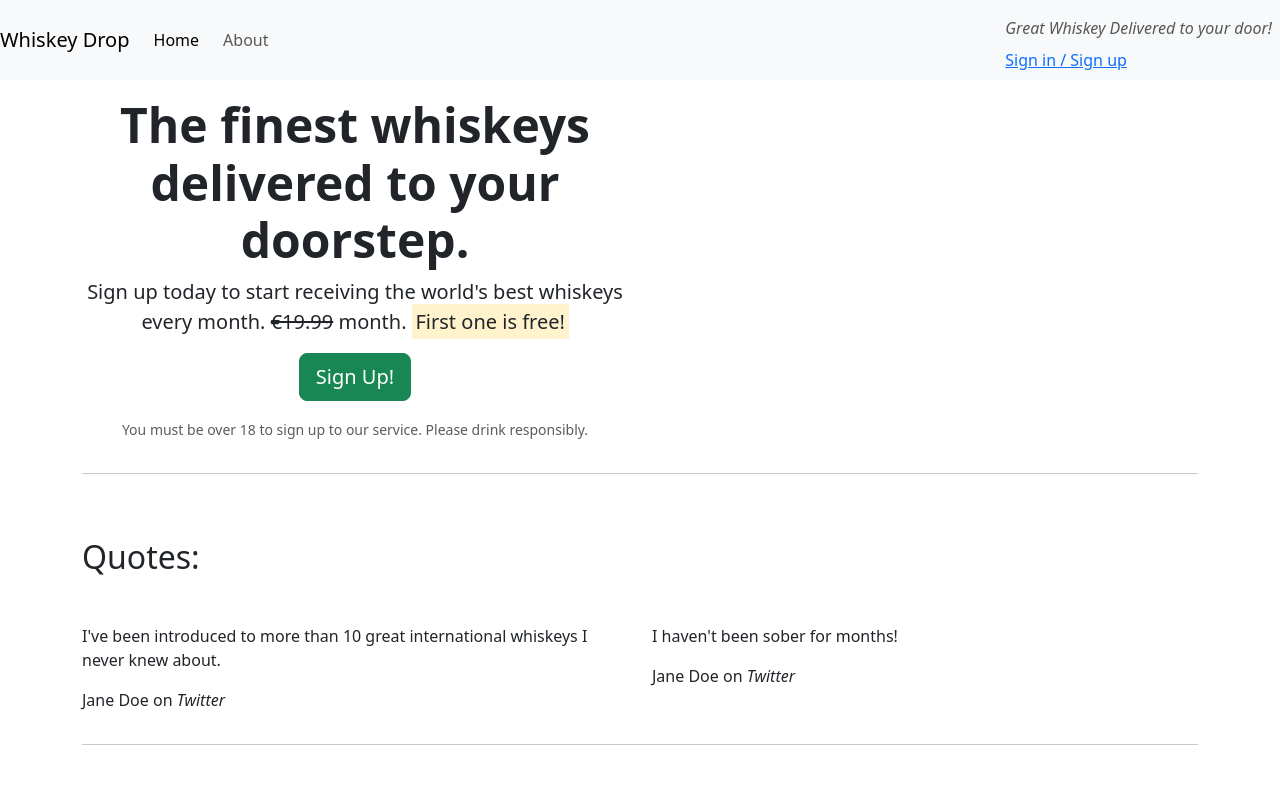
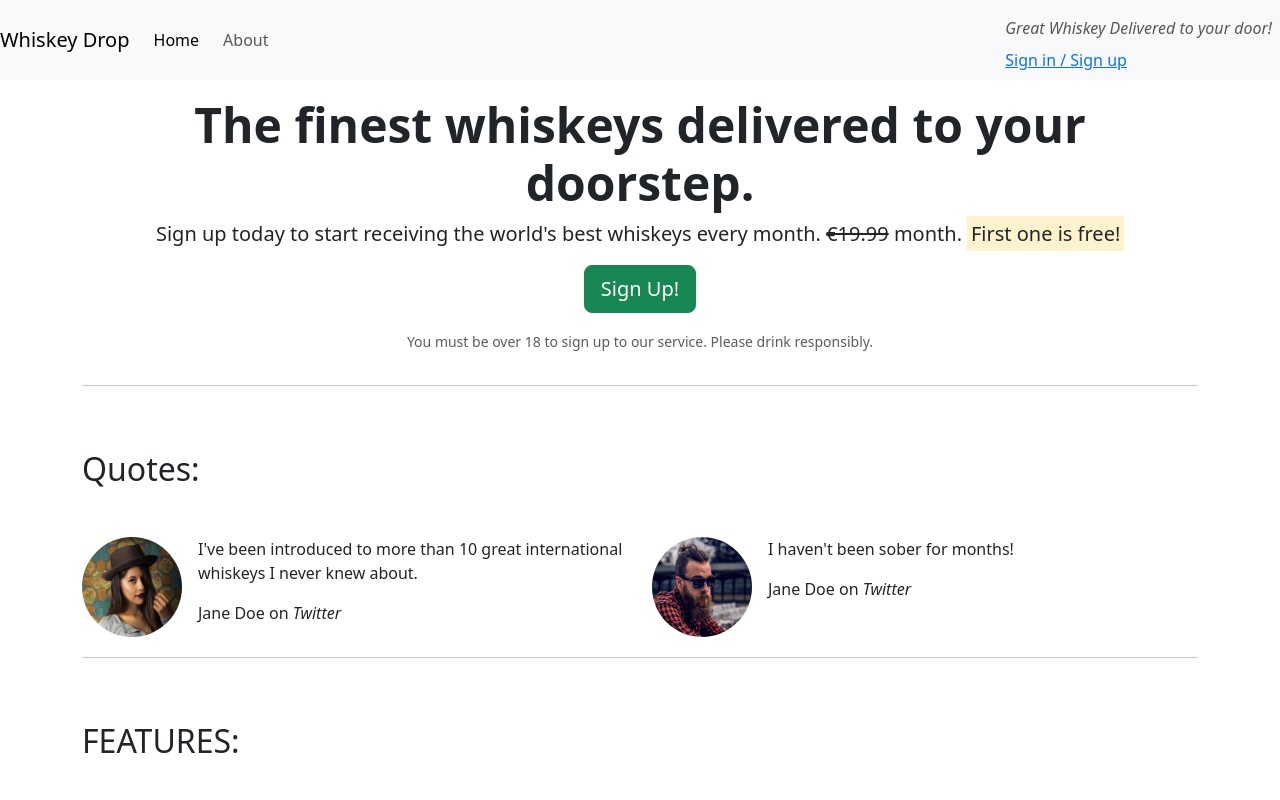
Before and after one commit to stephendawsondev/WhiskeyDrop, a plain HTML site: page index.html in a window 1280 px wide. Shown: the top 800 px of the page. Drawn offline with nearby package versions, Linux system fonts and the light colour scheme.

Commit message:
add images to quotes

```diff
--- a/index.html
+++ b/index.html
@@ -35,8 +35,8 @@
     <article class="container mt-3">
       <!-- Callout -->
       <div class="row">
-        <div class="col-12 col-md-6">
         <section class="callout text-center">
+          <div class="col-12">
             <h1 class="display-5 fw-bold">
               The finest whiskeys delivered to your doorstep.
             </h1>
@@ -53,8 +53,8 @@
                 responsibly.</small
               >
             </p>
+          </div>
         </section>
-        </div>
       </div>
       <!-- /.callout -->
       <hr />
@@ -68,20 +68,50 @@
         </div>
         <div class="row">
           <div class="col-12 col-md-6">
+            <div class="media d-flex">
+              <div class="d-none d-sm-block">
+                <img
+                  src="images/girl-image.png"
+                  alt=""
+                  class="rounded-circle me-3"
+                  height="100"
+                  width="100"
+                />
+              </div>
+              <div class="media-body">
                 <blockquote class="quote">
                   <p>
                     I've been introduced to more than 10 great international
                     whiskeys I never knew about.
                   </p>
-              <footer>Jane Doe on <cite title="Twitter">Twitter</cite></footer>
+                  <footer>
+                    Jane Doe on <cite title="Twitter">Twitter</cite>
+                  </footer>
                 </blockquote>
+              </div>
+            </div>
           </div>
 
           <div class="col-12 col-md-6">
+            <div class="media d-flex">
+              <div class="d-none d-sm-block">
+                <img
+                  src="images/guy-image.png"
+                  alt=""
+                  class="rounded-circle me-3"
+                  height="100"
+                  width="100"
+                />
+              </div>
+              <div class="media-body">
                 <blockquote class="quote">
                   <p>I haven't been sober for months!</p>
-              <footer>Jane Doe on <cite title="Twitter">Twitter</cite></footer>
+                  <footer>
+                    Jane Doe on <cite title="Twitter">Twitter</cite>
+                  </footer>
                 </blockquote>
+              </div>
+            </div>
           </div>
         </div>
       </section>
```
Lines whose indentation alone changed are shown as unchanged.
